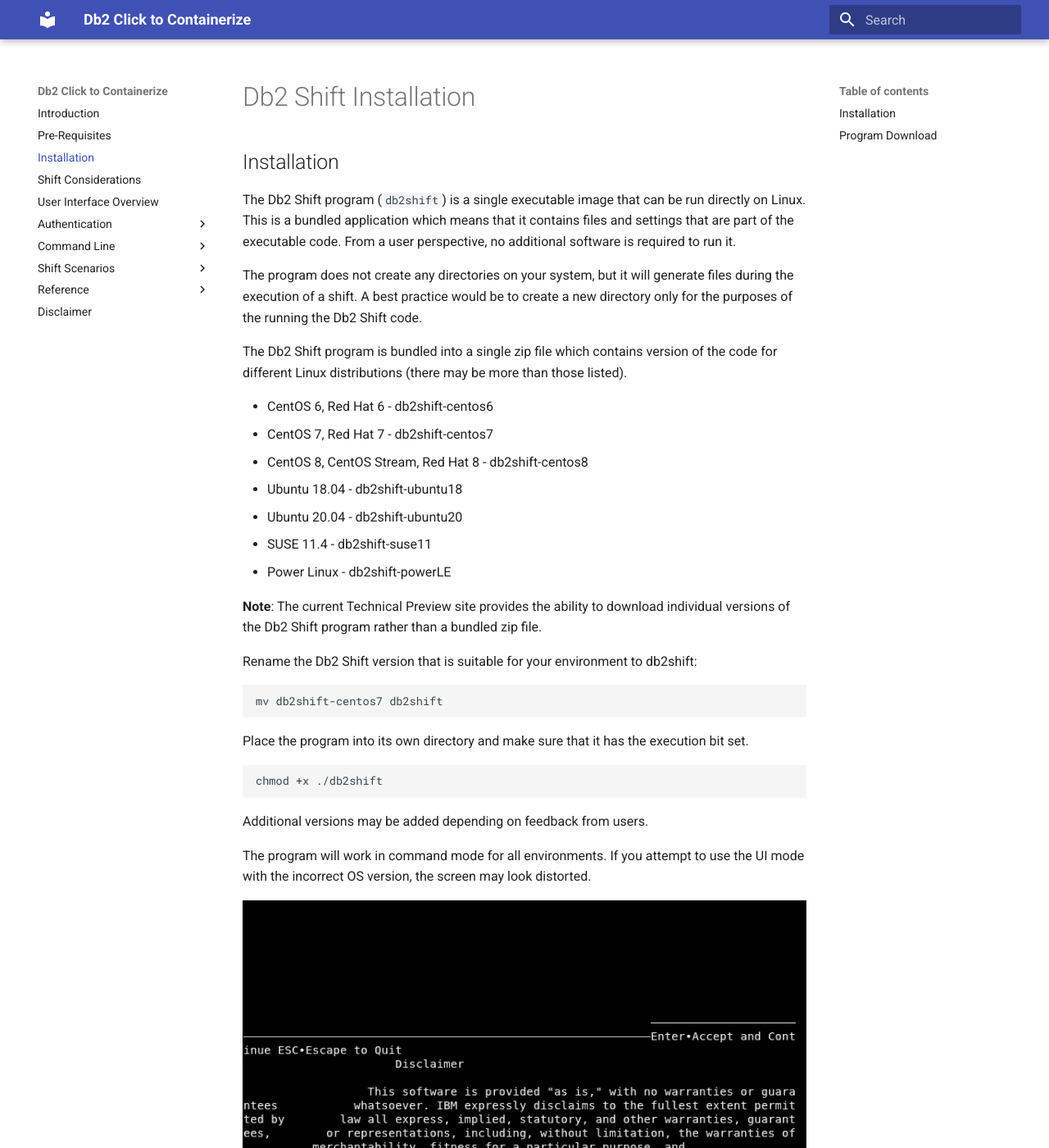
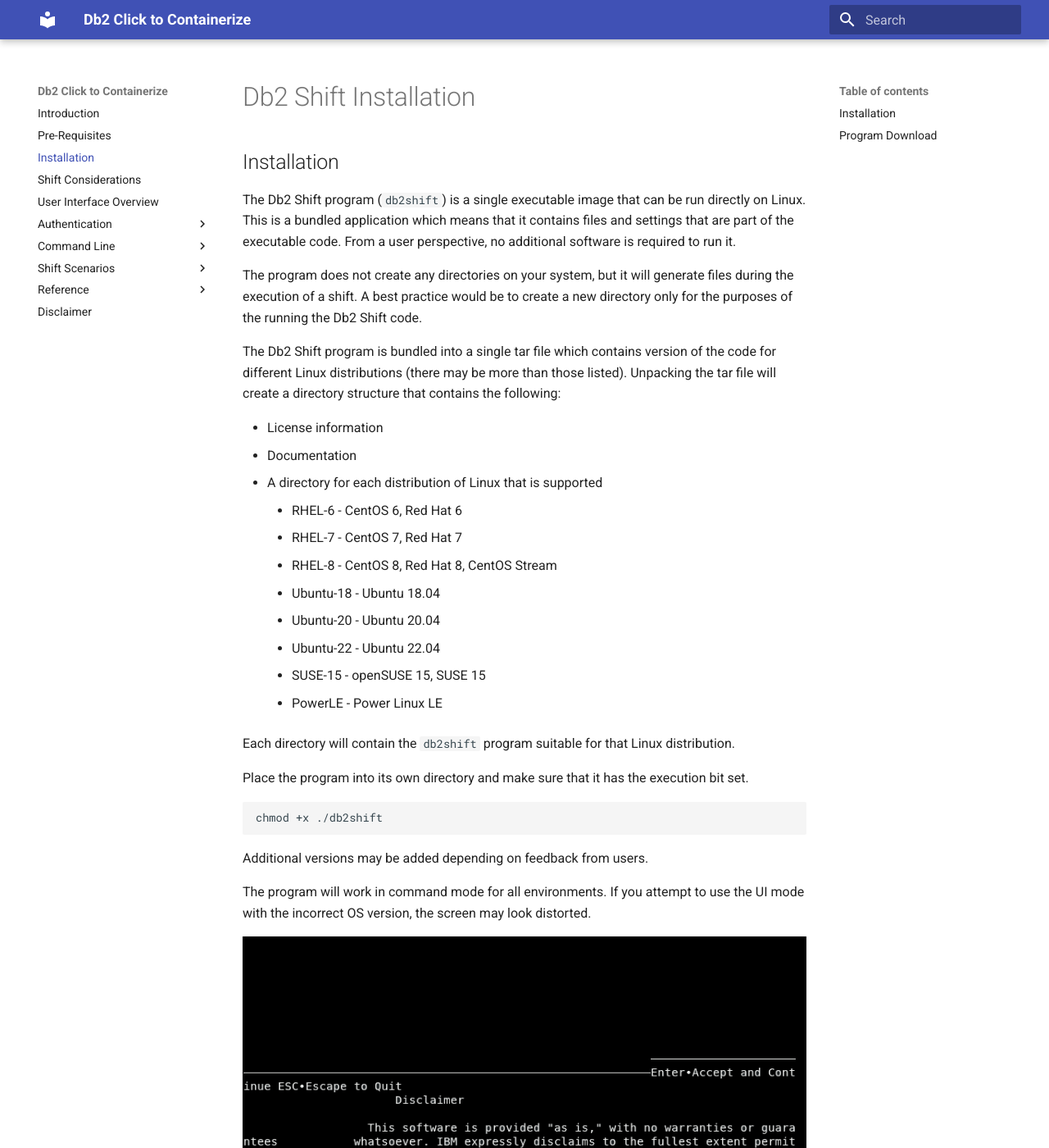
Before and after one commit to IBM/c2c, an MkDocs documentation site: the page built from docs/installation.md, in a window 1280 px wide and 1400 px high. Shown: the whole window at 82% size. Built offline with MkDocs 1.6.1 and Material for MkDocs 9.7.7, drawn with Linux system fonts in a browser that asks for light colours; some of the changed text lies outside the part shown.

Commit message:
Updated installation information
All versions are now in a tar file including the disclaimers, license, documentation and versions.

````diff
--- a/docs/installation.md
+++ b/docs/installation.md
@@ -13,28 +13,26 @@
 A best practice would be to create a new directory only for
 the purposes of the running the Db2 Shift code.
 
-The Db2 Shift program is bundled into a single zip file
+The Db2 Shift program is bundled into a single tar file
 which contains version of the code for different Linux
-distributions (there may be more than those listed).
+distributions (there may be more than those listed). Unpacking
+the tar file will create a directory structure that contains the following:
 
-* CentOS 6, Red Hat 6 - db2shift-centos6
-* CentOS 7, Red Hat 7 - db2shift-centos7
-* CentOS 8, CentOS Stream, Red Hat 8 - db2shift-centos8
-* Ubuntu 18.04 - db2shift-ubuntu18
-* Ubuntu 20.04 - db2shift-ubuntu20
-* SUSE 11.4 - db2shift-suse11
-* Power Linux - db2shift-powerLE
+* License information
+* Documentation
+* A directory for each distribution of Linux that is supported
 
-**Note**: The current Technical Preview site provides the
-ability to download individual versions of the Db2 Shift
-program rather than a bundled zip file.
+	* RHEL-6 - CentOS 6, Red Hat 6
+	* RHEL-7 - CentOS 7, Red Hat 7
+	* RHEL-8 - CentOS 8, Red Hat 8, CentOS Stream
+	* Ubuntu-18 - Ubuntu 18.04
+	* Ubuntu-20 - Ubuntu 20.04
+	* Ubuntu-22 - Ubuntu 22.04
+	* SUSE-15 - openSUSE 15, SUSE 15
+	* PowerLE - Power Linux LE
 
-Rename the Db2 Shift version that is suitable for your
-environment to db2shift:
-
-```
-mv db2shift-centos7 db2shift
-```
+Each directory will contain the `db2shift` program suitable for that
+Linux distribution.
 
 Place the program into its own directory and make sure that it has the execution bit set.
 
````
Also changed, not shown: other parts of docs/installation.md (+2 -2 lines), docs/prerequisites.md (+37 -8 lines).
